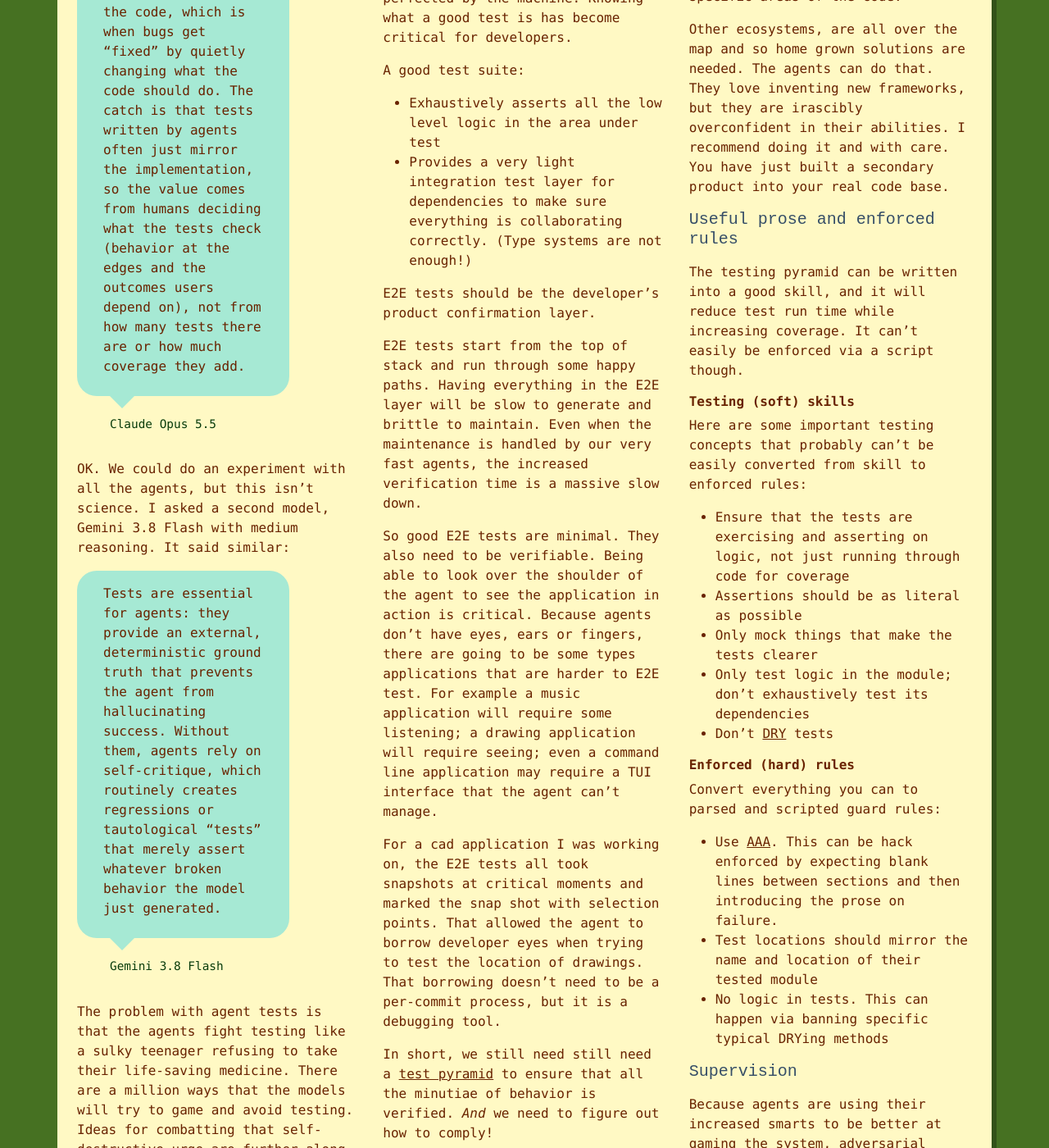
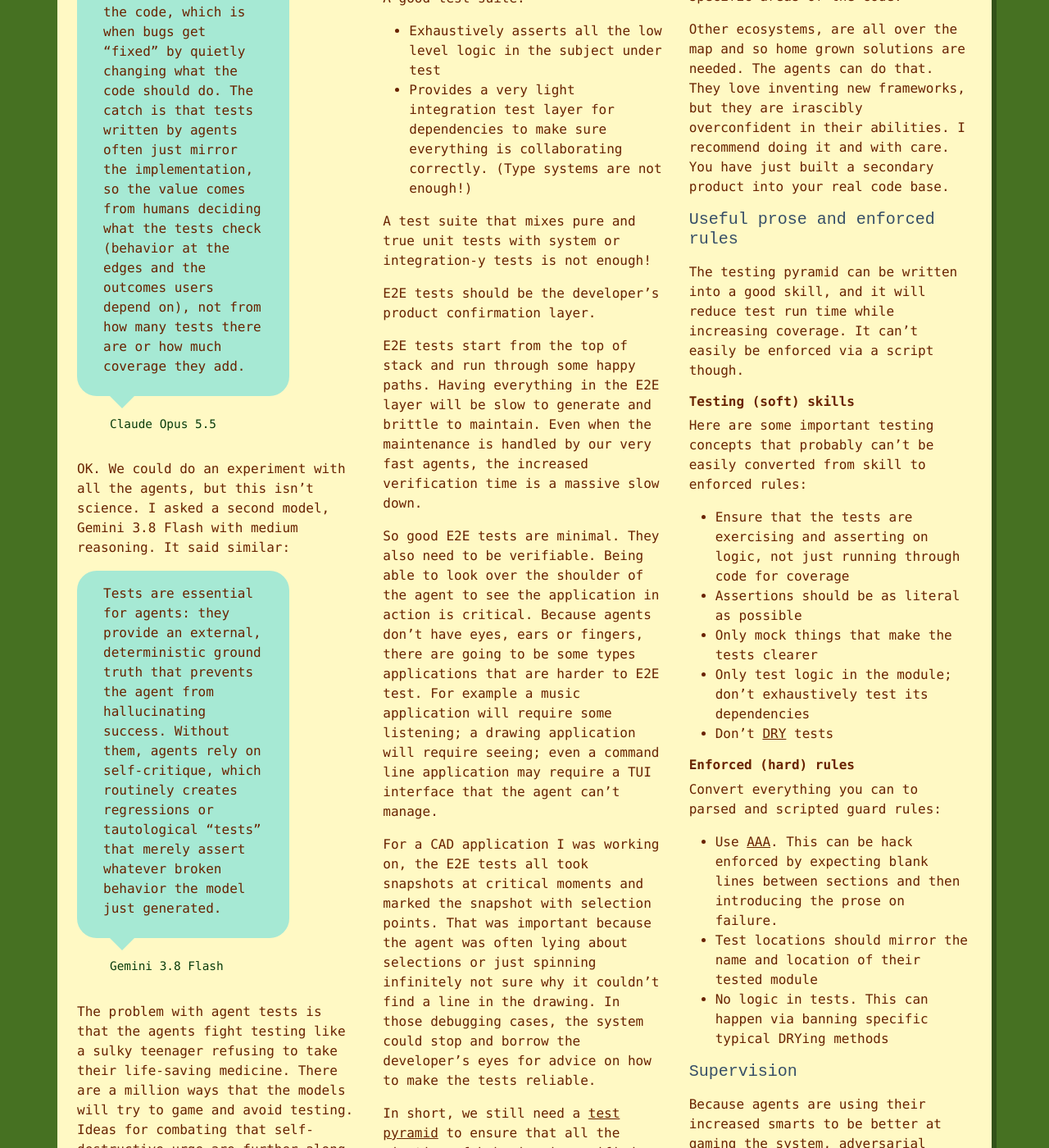
Before and after one commit to baccigalupi/coding-with-ai.github.io, a Jekyll site: the page built from _posts/2026-09-30-do-tests-even-matter.md, in a window 1280 px wide and 1400 px high, scrolled down 1603 px. Shown: the whole window at 82% size. Built offline with Jekyll 4.4.1, drawn with Linux system fonts in a browser that asks for light colours; some web fonts are replaced; some of the changed text lies outside the part shown.

Commit message:
More spelling fixes post edit

```diff
--- a/_posts/2026-09-30-do-tests-even-matter.md
+++ b/_posts/2026-09-30-do-tests-even-matter.md
@@ -42,7 +42,7 @@ OK. We could do an experiment with all the agents, but this isn't science. I ask
 Gemini 3.8 Flash
 {: .chat-bubble-caption .agent}
 
-The problem with agent tests is that the agents fight testing like a sulky teenager refusing to take their life-saving medicine. There are a million ways that the models will try to game and avoid testing. Ideas for combatting that self-destructive urge are further along. Feel free to skip ahead.
+The problem with agent tests is that the agents fight testing like a sulky teenager refusing to take their life-saving medicine. There are a million ways that the models will try to game and avoid testing. Ideas for combating that self-destructive urge are further along. Feel free to skip ahead.
 
 ## Do developers need tests?
 
@@ -73,8 +73,10 @@ Back in the olden days when we used our meat fingers to input code there was a l
 The gaming of tests that previously pioneered by angry developers trying to get through their coverage gates has now been perfected by the machine. Knowing what a good test is has become critical for developers.
 
 A good test suite:
-- Exhaustively asserts all the low level logic in the area under test
+- Exhaustively asserts all the low level logic in the subject under test
 - Provides a very light integration test layer for dependencies to make sure everything is collaborating correctly. (Type systems are not enough!)
+
+A test suite that mixes pure and true unit tests with system or integration-y tests is not enough!
 
 E2E tests should be the developer's product confirmation layer.
 
@@ -82,9 +84,9 @@ E2E tests start from the top of stack and run through some happy paths. Having e
 
 So good E2E tests are minimal. They also need to be verifiable. Being able to look over the shoulder of the agent to see the application in action is critical. Because agents don't have eyes, ears or fingers, there are going to be some types applications that are harder to E2E test. For example a music application will require some listening; a drawing application will require seeing; even a command line application may require a TUI interface that the agent can't manage.
 
-For a cad application I was working on, the E2E tests all took snapshots at critical moments and marked the snap shot with selection points. That allowed the agent to borrow developer eyes when trying to test the location of drawings. That borrowing doesn't need to be a per-commit process, but it is a debugging tool.
+For a CAD application I was working on, the E2E tests all took snapshots at critical moments and marked the snapshot with selection points. That was important because the agent was often lying about selections or just spinning infinitely not sure why it couldn't find a line in the drawing. In those debugging cases, the system could stop and borrow the developer's eyes for advice on how to make the tests reliable.
 
-In short, we still need still need a [test pyramid](https://martinfowler.com/articles/practical-test-pyramid.html) to ensure that all the minutiae of behavior is verified. *And* we need to figure out how to comply!
+In short, we still need a [test pyramid](https://martinfowler.com/articles/practical-test-pyramid.html) to ensure that all the minutiae of behavior is verified. *And* we need to figure out how to comply!
 
 ## How can we get reliable tests?
 
```
Also changed, not shown: other parts of _posts/2026-09-30-do-tests-even-matter.md (+2 -2 lines).
